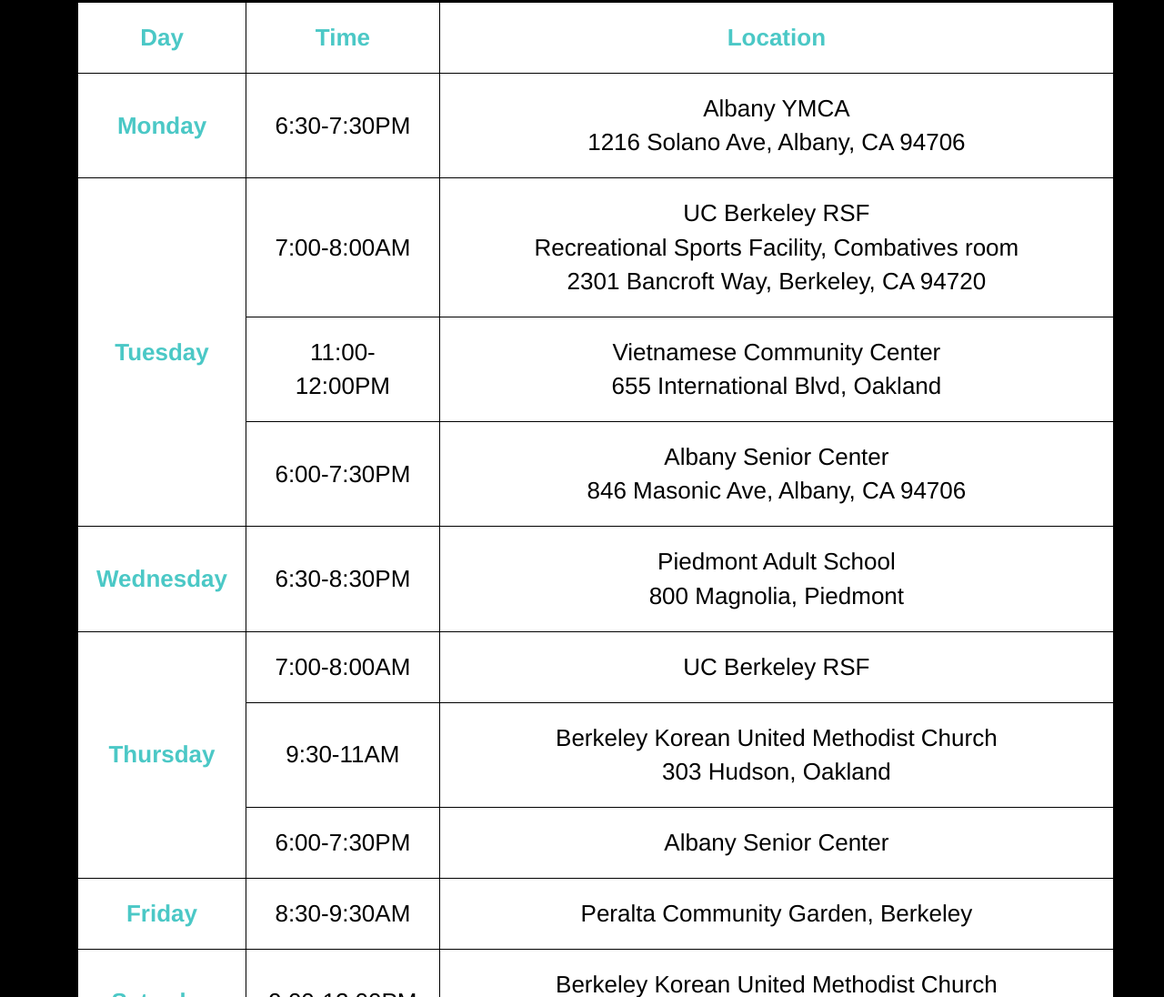
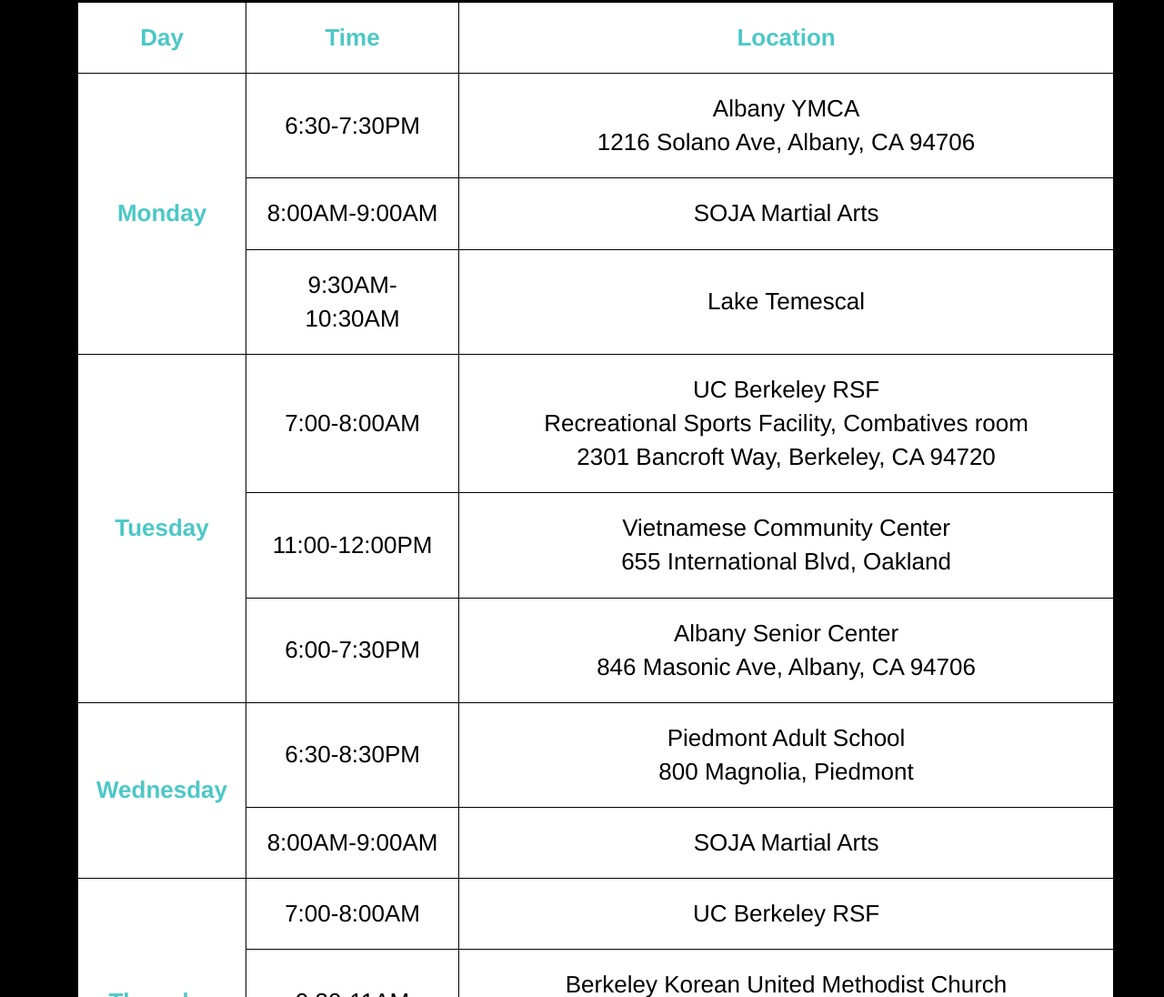
Before and after one commit to jacburge/StarfireTaiChi, a plain HTML site: page app/templates/schedule.html in a window 1280 px wide. Shown: the part 316-1412 px from the top of the page at 91% size. Drawn offline with Linux system fonts and the light colour scheme; some packages are replaced by stand-ins of ours; a web font is replaced by a local one.

Commit message:
Updated schedule and copyright year

```diff
--- a/app/templates/schedule.html
+++ b/app/templates/schedule.html
@@ -34,7 +34,6 @@
 </head>
 
 <body id="page-top" data-spy="scroll" data-target=".navbar-fixed-top" style="color:white">
-
     <!-- Navigation -->
     <nav class="navbar navbar-custom navbar-fixed-top" role="navigation">
         <div class="container">
@@ -82,9 +81,17 @@
                 <th>Location</th>
             </tr>
             <tr>
-                <th>Monday</th>
+                <th rowspan="3">Monday</th>
                 <td>6:30-7:30PM</td>
                 <td>Albany YMCA<br>1216 Solano Ave, Albany, CA 94706</td>
+            </tr>
+            <tr>
+                <td>8:00AM-9:00AM</td>
+                <td>SOJA Martial Arts</td>
+            </tr>
+            <tr>
+                <td>9:30AM-10:30AM</td>
+                <td>Lake Temescal</td>
             </tr>
              <tr>
                 <th rowspan="3">Tuesday</th>
@@ -100,9 +107,13 @@
                 <td>Albany Senior Center<br>846 Masonic Ave, Albany, CA 94706</td>
             </tr>
              <tr>
-                <th>Wednesday</th>
+                <th rowspan="2">Wednesday</th>
                 <td>6:30-8:30PM</td>
                 <td>Piedmont Adult School<br>800 Magnolia, Piedmont</td>
+            </tr>
+            <tr>
+                <td>8:00AM-9:00AM</td>
+                <td>SOJA Martial Arts</td>
             </tr>
              <tr>
                 <th rowspan="3">Thursday</th>
@@ -117,9 +128,13 @@
                 <td>6:00-7:30PM</td>
                 <td>Albany Senior Center</td>
              <tr>
-                <th>Friday</th>
-                <td>8:30-9:30AM</td>
-                <td>Peralta Community Garden, Berkeley</td>
+                <th rowspan="2">Friday</th>
+                <td>8:00-9:00AM</td>
+                <td>SOJA Martial Arts</td>
+            </tr>
+            <tr>
+                <td>9:30AM-10:30AM</td>
+                <td>Lake Temsecal</td>
             </tr>
              <tr>
                 <th>Saturday</th>
@@ -146,7 +161,7 @@
     <!-- Footer -->
     <footer>
         <div class="container text-center">
-            <p>Copyright &copy; 2016</p>
+            <p>Copyright &copy; 2017</p>
         </div>
     </footer>
 
```
Also changed, not shown: app/templates/about.html (+1 -1 lines), app/templates/index.html (+1 -1 lines), app/templates/news.html (+1 -1 lines), app/templates/retreat.html (+1 -1 lines).
